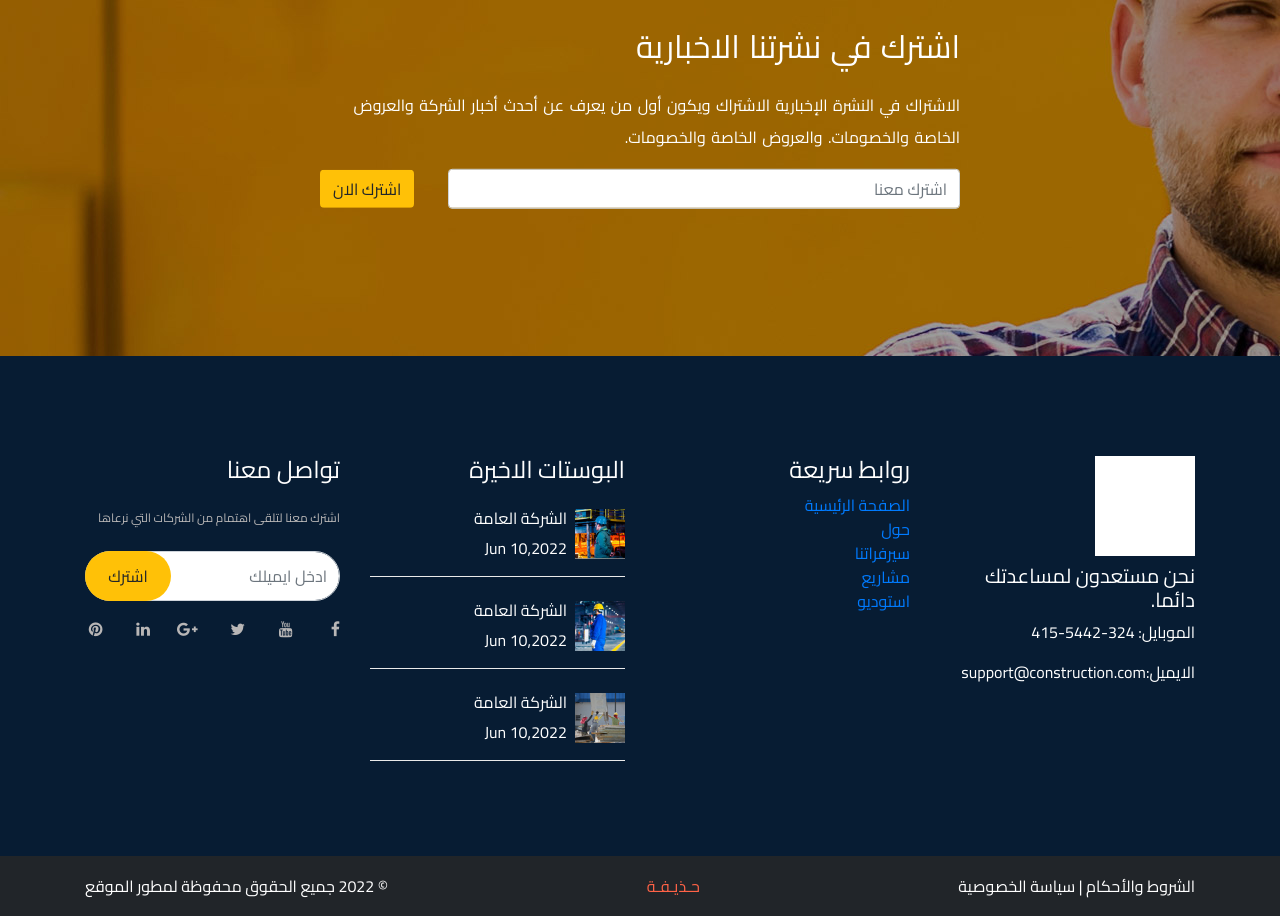
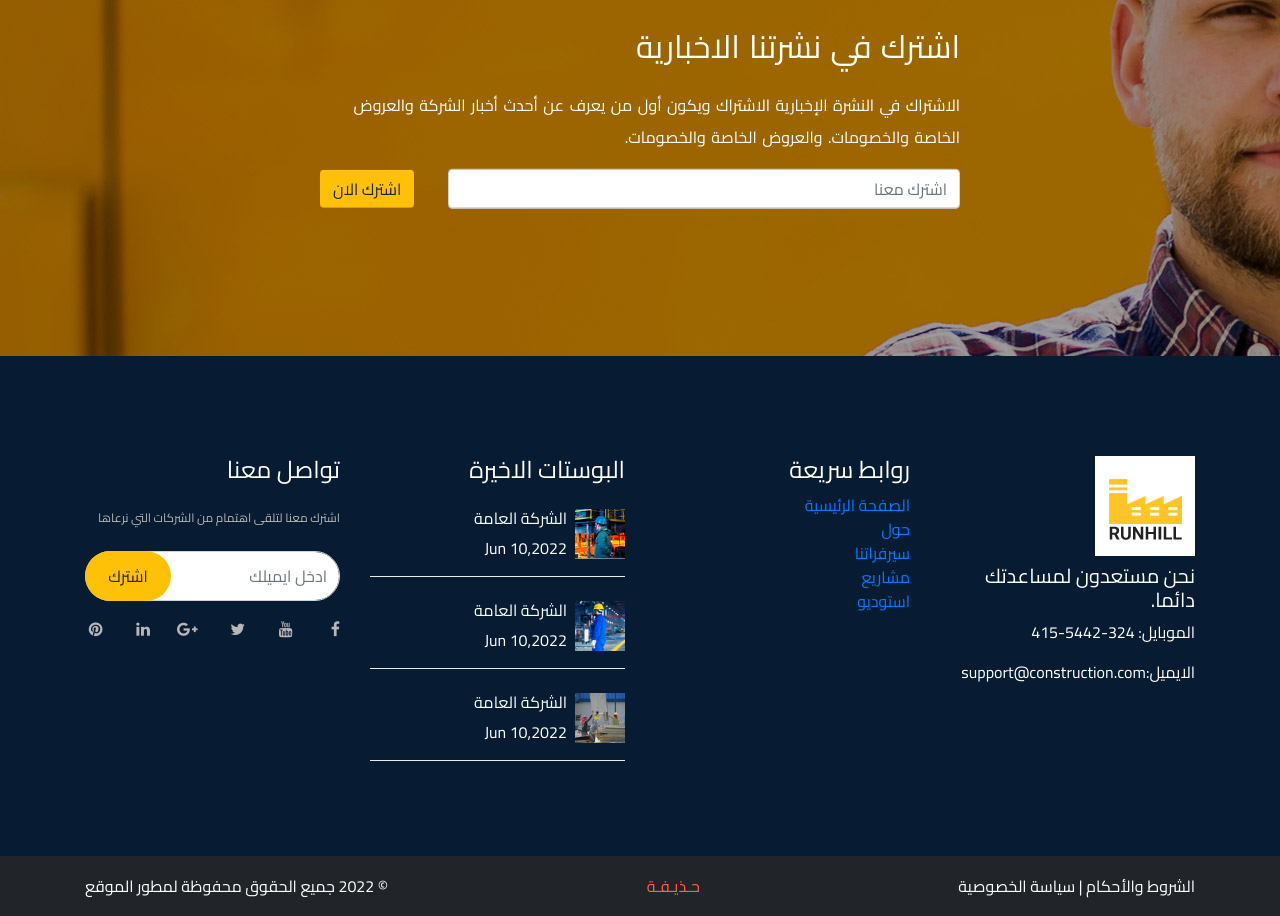
Before and after one commit to Hudhaifa-1/Company-website, a plain HTML site: page index.html in a window 1280 px wide. Shown: the part 2067-2983 px from the top of the page. Drawn offline with nearby package versions, Linux system fonts and the light colour scheme.

Commit message:
edit the project

```diff
--- a/Css/style-rtl.css
+++ b/Css/style-rtl.css
@@ -17,6 +17,7 @@ ul{
 }
 
 body {
+    position: relative;
 
 direction: rtl;
 text-align: right;
--- a/index.html
+++ b/index.html
@@ -154,7 +154,7 @@
       <div class="container">
         <div class="row">
           <div class="col-md-3 col-12 first">
-           <h2 class="img-cover"> <img src=Images/logo.png" alt=""></h2>
+           <h2 class="img-cover"> <img src="Images/logo.png" alt=""></h2>
            <h5>نحن مستعدون لمساعدتك دائما.</h5>
            <p>الموبايل: 324-5442-415</p>
            <p>الايميل:support@construction.com</p>
```
